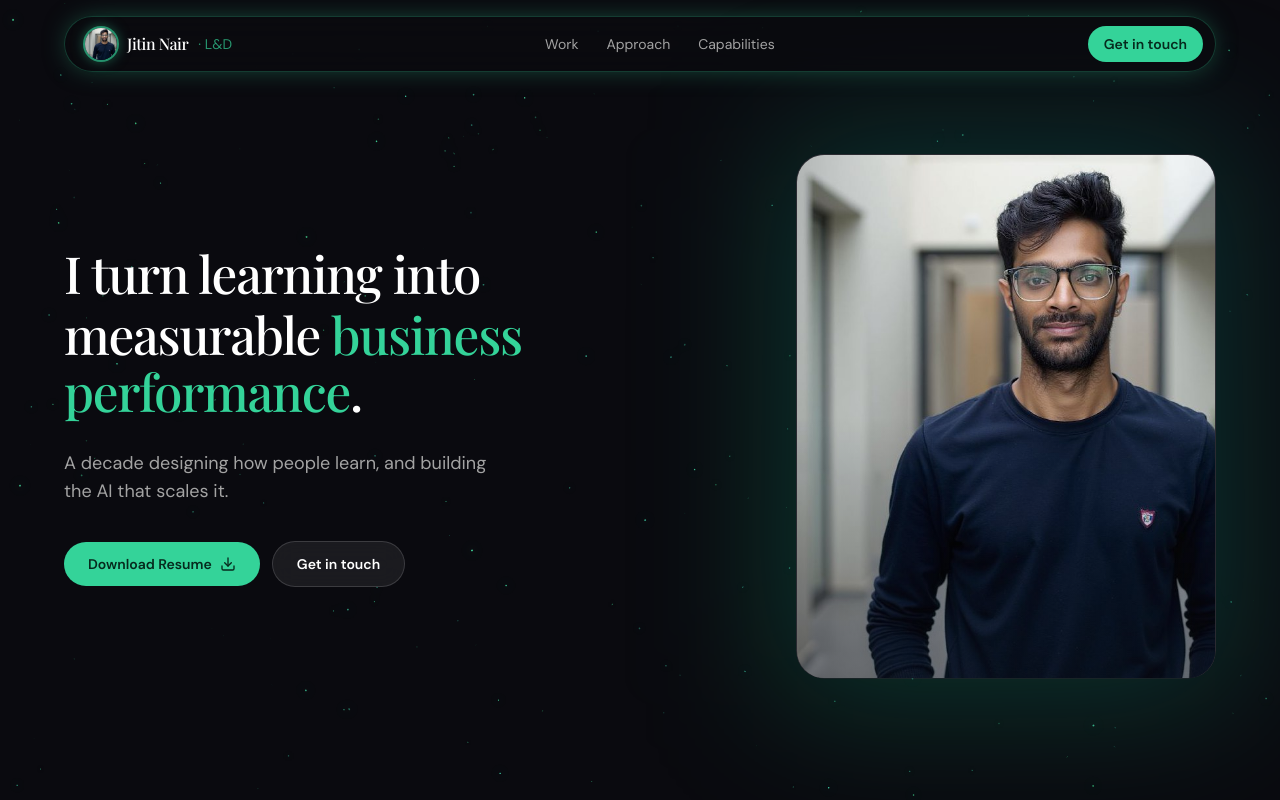
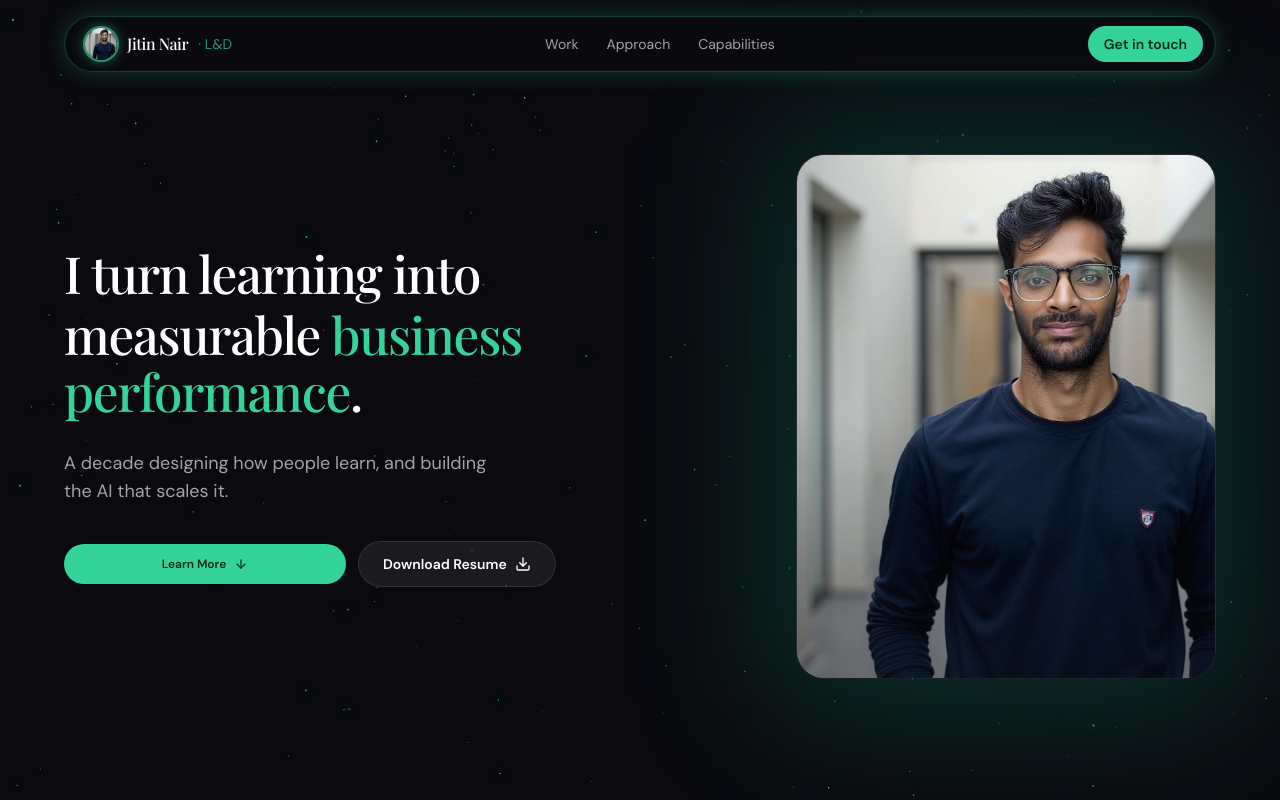
Before and after one commit to notjitin-1994/jitin-nair-portfolio, a Next.js app: page /LD-Systems-Portfolio in a window 1280 px wide. Shown: the top 800 px of the page. Built offline with nearby package versions, Linux system fonts and the light colour scheme.

Commit message:
UI Sync & Management Overhaul: unified hero CTAs with adaptive layout, revamped Task Viewer with grouped management sidebar, and high-visibility dropdown chevrons

```diff
--- a/app/components/landing/ChooserHero.tsx
+++ b/app/components/landing/ChooserHero.tsx
@@ -5,12 +5,20 @@ import Image from "next/image";
 import Link from "next/link";
 import {
   motion,
+  AnimatePresence,
   useMotionValue,
   useSpring,
   useReducedMotion,
 } from "framer-motion";
 import { ArrowRight, Cpu, GraduationCap, Download } from "lucide-react";
 import { DownloadResumeButton } from "../ld/DownloadResumeButton";
+import { clsx, type ClassValue } from "clsx";
+import { twMerge } from "tailwind-merge";
+
+// Utility for cleaner classes
+function cn(...inputs: ClassValue[]) {
+  return twMerge(clsx(inputs));
+}
 
 const EASE = [0.16, 1, 0.3, 1] as const;
 
@@ -296,6 +304,7 @@ export function ChooserHero() {
   const reduced = useReducedMotion();
   const [ready, setReady] = useState(false);
   const [countRun, setCountRun] = useState(false);
+  const [resumeExpanded, setResumeExpanded] = useState(false);
 
   useEffect(() => {
     if (reduced) {
@@ -378,6 +387,32 @@ export function ChooserHero() {
           animate: ready ? { opacity: 1, y: 0 } : { opacity: 0, y: 14 },
           transition: { duration: 0.7, delay, ease: EASE },
         };
+
+  const buttonsBlock = (isMobile: boolean) => (
+    <motion.div
+      {...(isMobile ? mobileFade(M_BODY_DELAY + 0.2) : fade(REST_DELAY + 0.1))}
+      className={cn("mt-6 flex items-center gap-3", !isMobile && "mt-8")}
+    >
+      <AnimatePresence>
+        {!resumeExpanded && (
+          <motion.a
+            key="learn-more"
+            initial={{ opacity: 0, scale: 0.9 }}
+            animate={{ opacity: 1, scale: 1 }}
+            exit={{ opacity: 0, scale: 0.9 }}
+            href="#impact"
+            className="flex-1 max-w-[200px] flex items-center justify-center gap-2 rounded-full bg-emerald-400 px-4 py-3 text-xs font-semibold text-[#062a1d] transition-transform duration-150 active:scale-[0.97]"
+          >
+            Learn More
+            <ArrowRight className="h-3.5 w-3.5" strokeWidth={2} />
+          </motion.a>
+        )}
+      </AnimatePresence>
+      <div className={cn("transition-all duration-300", resumeExpanded ? "w-full" : "flex-1 max-w-[240px]")}>
+        <DownloadResumeButton mobile onExpandChange={setResumeExpanded} />
+      </div>
+    </motion.div>
+  );
 
   return (
     <>
@@ -473,20 +508,9 @@ export function ChooserHero() {
               <span className="text-neutral-500">·</span> AI Systems Architect
             </motion.p>
 
+            {buttonsBlock(true)}
+
             {/* ③ Links — last to appear */}
-            <div className="mt-4 flex items-center gap-3">
-              <a
-                href="#impact"
-                className="flex-1 flex items-center justify-center gap-2 rounded-full bg-emerald-400 px-4 py-3 text-xs font-semibold text-[#062a1d] transition-transform duration-150 active:scale-[0.97]"
-              >
-                Learn More
-                <ArrowRight className="h-3.5 w-3.5" strokeWidth={2} />
-              </a>
-              <div className="flex-1">
-                <DownloadResumeButton mobile />
-              </div>
-            </div>
-
             <div className="mt-4 grid gap-2.5">
               {TRACKS.map((track, i) => (
                 <MobileTrackCard
@@ -546,6 +570,8 @@ export function ChooserHero() {
               ))}
             </motion.div>
 
+            {buttonsBlock(false)}
+
             <div className="mt-9 grid gap-3.5">
               {TRACKS.map((track, i) => (
                 <MagneticCard key={track.href} track={track} delay={REST_DELAY + 0.24 + i * 0.1} ready={ready} />
--- a/app/components/ld/DownloadResumeButton.tsx
+++ b/app/components/ld/DownloadResumeButton.tsx
@@ -39,7 +39,7 @@ function Shake({
 }
 
 /* ── Main component ────────────────────────────────────────────────────── */
-export function DownloadResumeButton({ mobile = false }: { mobile?: boolean }) {
+export function DownloadResumeButton({ mobile = false, onExpandChange }: { mobile?: boolean, onExpandChange?: (expanded: boolean) => void }) {
   const reduced = useReducedMotion();
   const [stage, setStage] = useState<Stage>("idle");
   const [email, setEmail] = useState("");
@@ -52,9 +52,16 @@ export function DownloadResumeButton({ mobile = false }: { mobile?: boolean }) {
 
   /* Auto-focus when stage changes to input states */
   useEffect(() => {
-    if (stage === "email") setTimeout(() => emailRef.current?.focus(), 120);
+    if (stage === "email") {
+      setTimeout(() => emailRef.current?.focus(), 120);
+      onExpandChange?.(true);
+    }
     if (stage === "phone") setTimeout(() => phoneRef.current?.focus(), 120);
-  }, [stage]);
+    if (stage === "idle" || stage === "done") {
+      // Small delay for exit animations
+      setTimeout(() => onExpandChange?.(false), 300);
+    }
+  }, [stage, onExpandChange]);
 
   /* Reset to idle after success */
   useEffect(() => {
--- a/app/components/ld/LDPortfolio.tsx
+++ b/app/components/ld/LDPortfolio.tsx
@@ -11,7 +11,7 @@ import {
   useMotionValue,
   useReducedMotion,
 } from "framer-motion";
-import { ArrowRight, ArrowUpRight, ArrowDown, Mail, Linkedin, Check, Phone, MessageCircle, Instagram, Users, ChevronRight, X, ExternalLink } from "lucide-react";
+import { ArrowRight, ArrowUpRight, ArrowDown, Mail, Linkedin, Check, Phone, MessageCircle, Instagram, Users, ChevronRight, X, ExternalLink, ChevronDown } from "lucide-react";
 import { EASE, useFontsReady, Reveal, CountUp, MagneticButton } from "./primitives";
 import { DownloadResumeButton } from "./DownloadResumeButton";
 import { LdVortexBackground } from "./LdVortexBackground";
@@ -29,6 +29,13 @@ import { CaseStudyInfographic } from "./CaseStudyInfographics";
 import { LdFooter } from "./LdFooter";
 import { leadershipCases } from "../../data/leadership";
 import { capabilityDomains, type CapabilityDomain } from "../../data/capabilities";
+import { clsx, type ClassValue } from "clsx";
+import { twMerge } from "tailwind-merge";
+
+// Utility for cleaner classes
+function cn(...inputs: ClassValue[]) {
+  return twMerge(clsx(inputs));
+}
 
 const EMAIL = "mailto:not.jitin@gmail.com";
 const LINKEDIN = "https://www.linkedin.com/in/notjitin/";
@@ -72,6 +79,7 @@ function Nav() {
 function Hero() {
   const reduced = useReducedMotion();
   const ready = useFontsReady();
+  const [resumeExpanded, setResumeExpanded] = useState(false);
 
   // Portrait pointer tilt + clip-path reveal (reuses the landing treatment).
   const mvX = useMotionValue(0);
@@ -115,6 +123,36 @@ function Hero() {
           animate: ready ? { opacity: 1, y: 0 } : { opacity: 0, y: 14 },
           transition: { duration: 0.7, delay, ease: EASE },
         };
+
+  const buttonsBlock = (isMobile: boolean) => (
+    <motion.div
+      {...(isMobile ? mobileFade(M_BUTTONS_DELAY) : {
+        initial: reduced ? false : { opacity: 0, y: 16 },
+        animate: ready ? { opacity: 1, y: 0 } : { opacity: 0, y: 16 },
+        transition: { duration: 0.7, delay: 0.68, ease: EASE }
+      })}
+      className={cn("mt-5 flex items-center gap-3", !isMobile && "mt-9")}
+    >
+      <AnimatePresence>
+        {!resumeExpanded && (
+          <motion.a
+            key="learn-more"
+            initial={{ opacity: 0, scale: 0.9 }}
+            animate={{ opacity: 1, scale: 1 }}
+            exit={{ opacity: 0, scale: 0.9 }}
+            href="#impact"
+            className="flex-1 flex items-center justify-center gap-2 rounded-full bg-emerald-400 px-4 py-3 text-xs font-semibold text-[#062a1d] transition-transform duration-150 active:scale-[0.97]"
+          >
+            Learn More
+            <ArrowDown className="h-3.5 w-3.5" strokeWidth={2} />
+          </motion.a>
+        )}
+      </AnimatePresence>
+      <div className={cn("transition-all duration-300", resumeExpanded ? "w-full" : "flex-1")}>
+        <DownloadResumeButton mobile onExpandChange={setResumeExpanded} />
+      </div>
+    </motion.div>
+  );
 
   return (
     <>
@@ -208,21 +246,7 @@ function Hero() {
               A decade designing how people learn, and building the AI that scales it.
             </motion.p>
 
-            <motion.div
-              {...mobileFade(M_BUTTONS_DELAY)}
-              className="mt-5 flex items-center gap-3"
-            >
-              <a
-                href="#impact"
-                className="flex-1 flex items-center justify-center gap-2 rounded-full bg-emerald-400 px-4 py-3 text-xs font-semibold text-[#062a1d] transition-transform duration-150 active:scale-[0.97]"
-              >
-                Learn More
-                <ArrowDown className="h-3.5 w-3.5" strokeWidth={2} />
-              </a>
-              <div className="flex-1">
-                <DownloadResumeButton mobile />
-              </div>
-            </motion.div>
+            {buttonsBlock(true)}
           </div>
         </div>
       </section>
@@ -263,17 +287,7 @@ function Hero() {
               A decade designing how people learn, and building the AI that scales it.
             </motion.p>
 
-            <motion.div
-              initial={reduced ? false : { opacity: 0, y: 16 }}
-              animate={ready ? { opacity: 1, y: 0 } : { opacity: 0, y: 16 }}
-              transition={{ duration: 0.7, delay: 0.68, ease: EASE }}
-              className="mt-9 flex flex-wrap items-center gap-3"
-            >
-              <DownloadResumeButton />
-              <MagneticButton href="#contact" variant="ghost" className="bg-white/[0.07] backdrop-blur-md">
-                Get in touch
-              </MagneticButton>
-            </motion.div>
+            {buttonsBlock(false)}
           </div>
 
           {/* Portrait */}
```
Also changed, not shown: app/showcase/project-management/ProjectManagementClient.tsx (+35 -9 lines).
